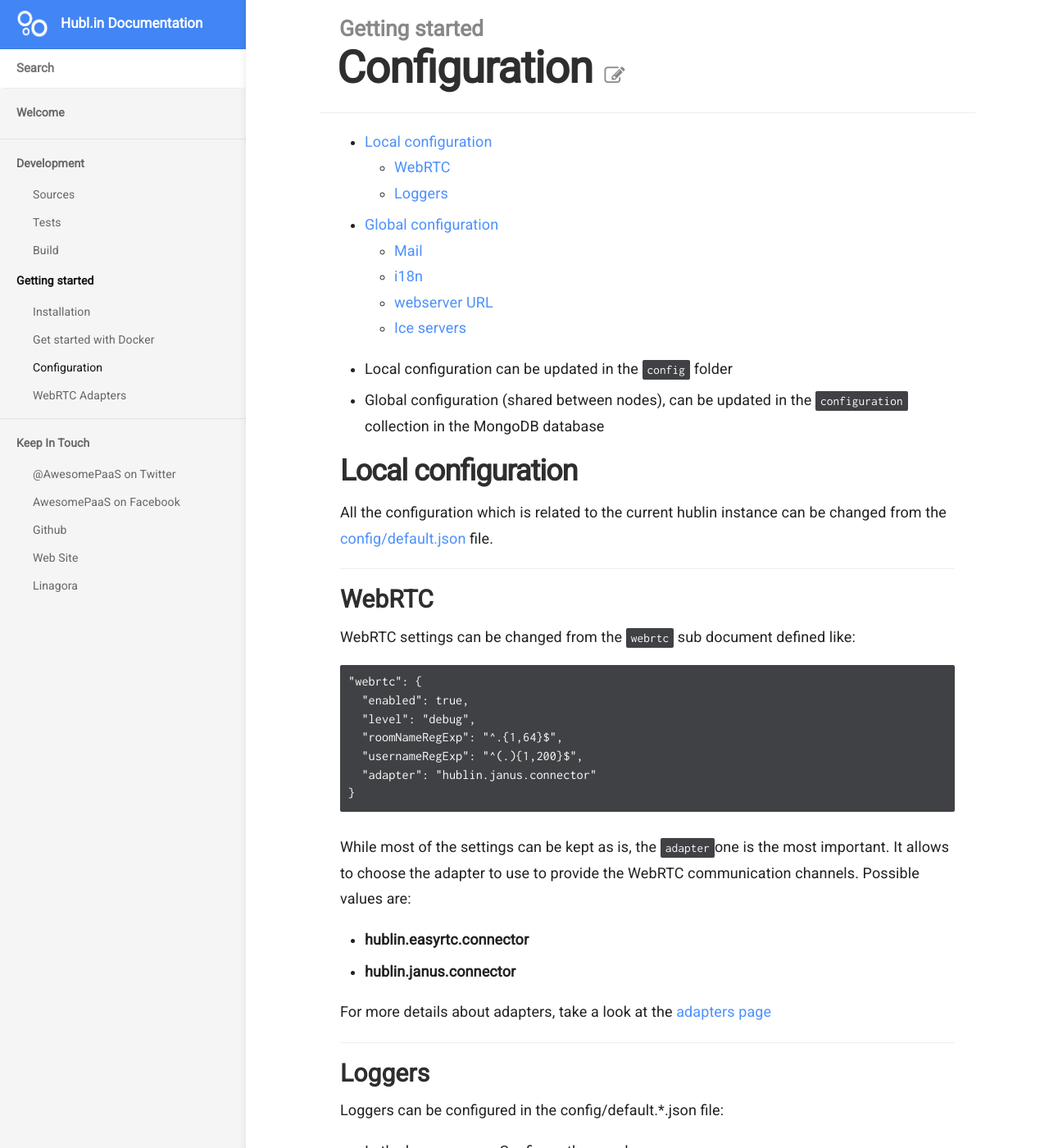
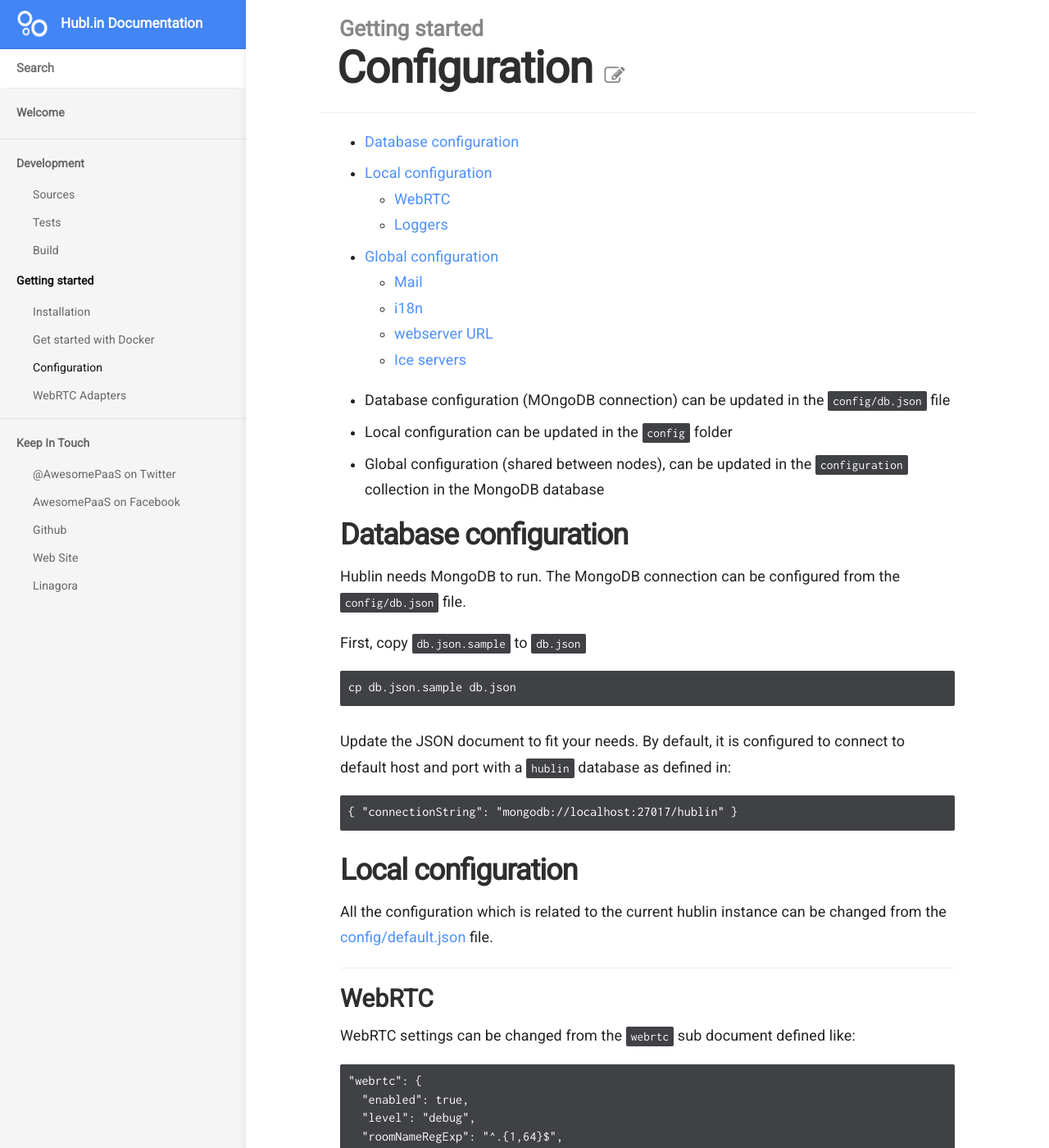
Before and after one commit to linagora/hublin-doc, a Jekyll site: the page built from _docs/getting-started/configuration.md, in a window 1280 px wide and 1400 px high. Shown: the whole window at 82% size. Built offline with Jekyll 4.4.1, drawn with Linux system fonts in a browser that asks for light colours.

Commit message:
Add db configuration

````diff
--- a/_docs/getting-started/configuration.md
+++ b/_docs/getting-started/configuration.md
@@ -7,8 +7,27 @@ order: 3
 * Here is the ToC, this line is needed to generate...
 {:toc}
 
+- Database configuration (MOngoDB connection) can be updated in the `config/db.json` file
 - Local configuration can be updated in the `config` folder
 - Global configuration (shared between nodes), can be updated in the `configuration` collection in the MongoDB database
+
+## Database configuration
+
+Hublin needs MongoDB to run. The MongoDB connection can be configured from the `config/db.json` file.
+
+First, copy `db.json.sample` to `db.json`
+
+```
+cp db.json.sample db.json
+```
+
+Update the JSON document to fit your needs. By default, it is configured to connect to default host and port with a `hublin` database as defined in:
+
+``` json
+{
+  "connectionString": "mongodb://localhost:27017/hublin"
+}
+```
 
 ## Local configuration
 
````
